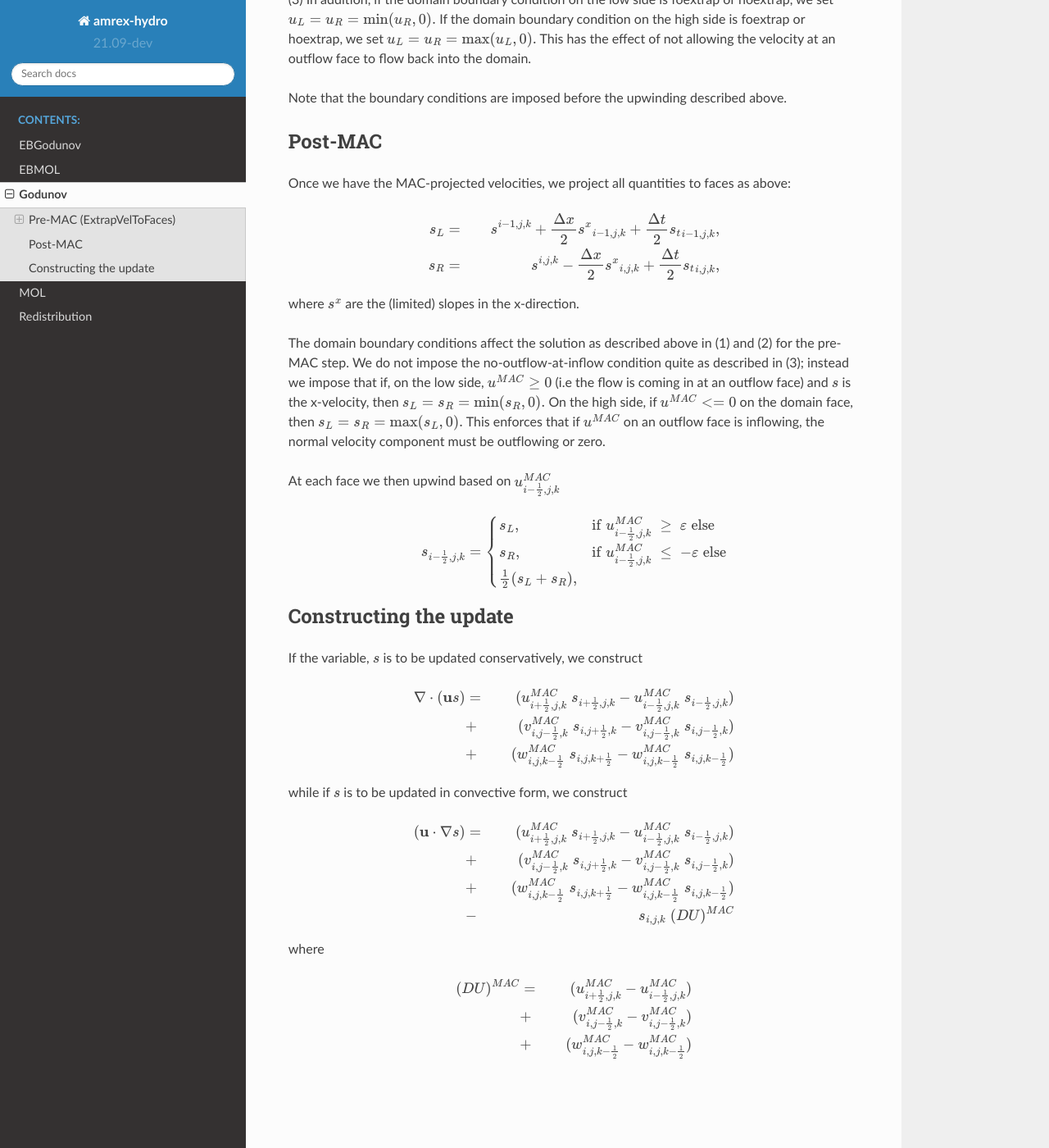
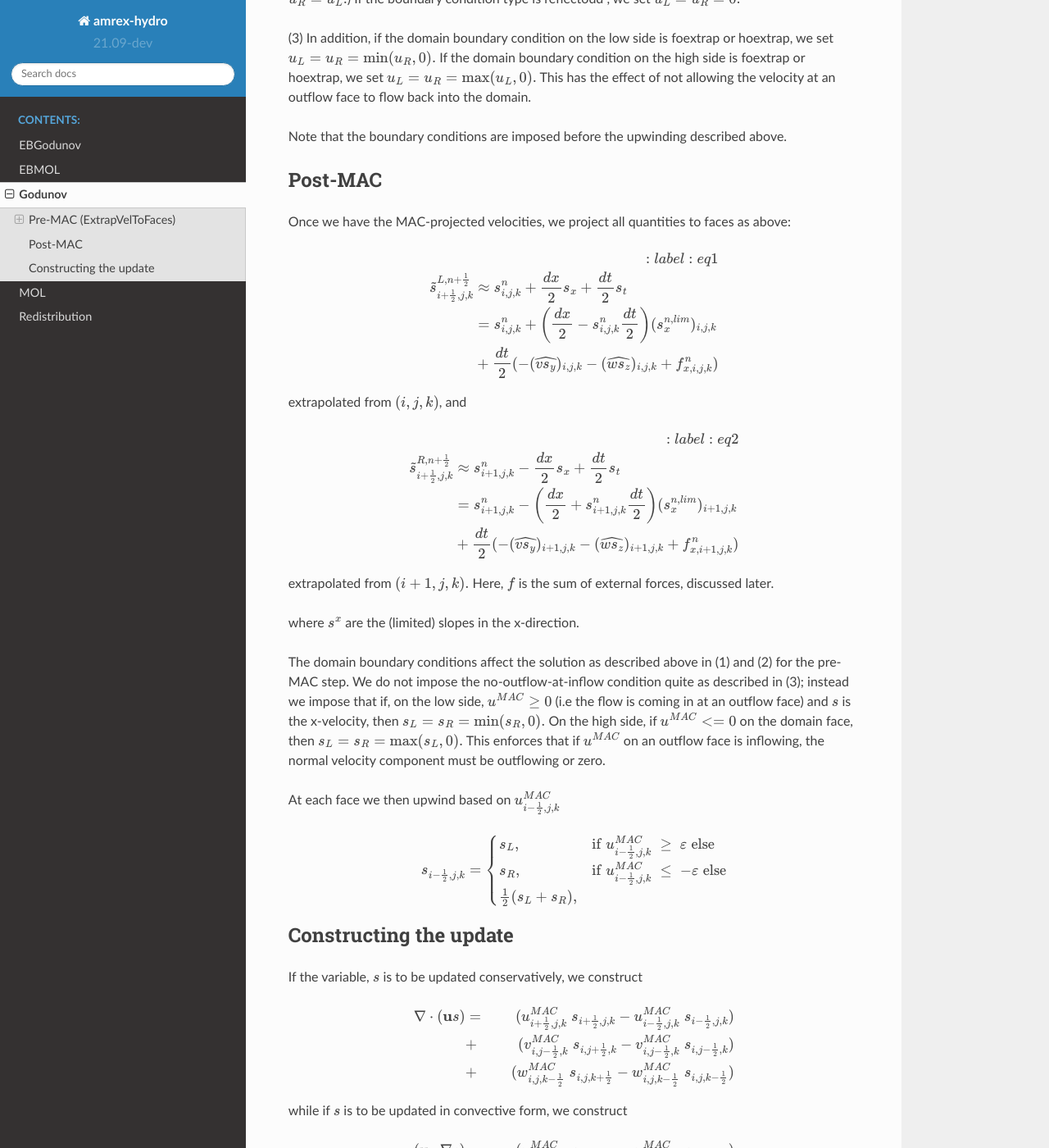
Before and after one commit to AMReX-Fluids/AMReX-Hydro, a Sphinx documentation site: the page built from Docs/source/Godunov.rst, in a window 1280 px wide and 1400 px high, scrolled down 2408 px. Shown: the whole window at 82% size. Built offline with Sphinx 7.4.7 and the Read the Docs theme 2.0.0, drawn with Linux system fonts in a browser that asks for light colours; some of the changed text lies outside the part shown.

Commit message:
Update the post-MAC part of Godunov/EBGodunov

```diff
--- a/Docs/source/Godunov.rst
+++ b/Docs/source/Godunov.rst
@@ -18,18 +18,22 @@ and right (R) states. For face :math:`(i+1/2,j,k)` this gives
 
 .. math::
 
+   :label: eq1
+
    \tilde{u}_{i+\frac{1}{2},j,k}^{L,{n+\frac{1}{2}}} & \approx u_{i,j,k}^n + \frac{dx}{2} u_x + \frac{dt}{2} u_t \\
     & = u_{i,j,k}^n + \left( \frac{dx}{2} - u^n_{i,j,k} \frac{dt}{2} \right) (u_x^{n,lim})_{i,j,k} \\
-    & + \frac{dt}{2} (-(\widehat{v u_y})_{i,j,k} - (\widehat{w u_z})_{i,j,k} + f_{x,i,j,k}^n)   :label: eq1
+    & + \frac{dt}{2} (-(\widehat{v u_y})_{i,j,k} - (\widehat{w u_z})_{i,j,k} + f_{x,i,j,k}^n)
 
 
 extrapolated from :math:`(i,j,k)`, and
 
 .. math::
 
+   :label: eq2
+
     \tilde{u}_{i+\frac{1}{2},j,k}^{R,{n+\frac{1}{2}}} & \approx u_{i+1,j,k}^n - \frac{dx}{2} u_x + \frac{dt}{2} u_t \\
     & = u_{i+1,j,k}^n - \left( \frac{dx}{2} + u^n_{i+1,j,k} \frac{dt}{2} \right)(u^{n,lim}_x)_{i+1,j,k} \\
-    & + \frac{dt}{2} (-(\widehat{v u_y})_{i+1,j,k} - (\widehat{w u_z})_{i+1,j,k} + f_{x,i+1,j,k}^n) :label: eq2
+    & + \frac{dt}{2} (-(\widehat{v u_y})_{i+1,j,k} - (\widehat{w u_z})_{i+1,j,k} + f_{x,i+1,j,k}^n)
 
 extrapolated from :math:`(i+1,j,k).` Here, :math:`f` is the sum of external forces, discussed later.
 
@@ -156,9 +160,23 @@ faces as above:
 
 .. math::
 
-   \begin{aligned}
-   s_L &=& s^{i-1,j,k} + \frac{\Delta x}{2} {s^x}_{i-1,j,k} + \frac{\Delta t}{2} {s_t}_{i-1,j,k} , \\
-   s_R &=& s^{i,j,k}   - \frac{\Delta x}{2} {s^x}_{i,j,k} + \frac{\Delta t}{2} {s_t}_{i,j,k} ,   \end{aligned}
+   :label: eq1
+
+   \tilde{s}_{i+\frac{1}{2},j,k}^{L,{n+\frac{1}{2}}} & \approx s_{i,j,k}^n + \frac{dx}{2} s_x + \frac{dt}{2} s_t \\
+    & = s_{i,j,k}^n + \left( \frac{dx}{2} - s^n_{i,j,k} \frac{dt}{2} \right) (s_x^{n,lim})_{i,j,k} \\
+    & + \frac{dt}{2} (-(\widehat{v s_y})_{i,j,k} - (\widehat{w s_z})_{i,j,k} + f_{x,i,j,k}^n)
+
+extrapolated from :math:`(i,j,k)`, and
+
+.. math::
+
+   :label: eq2
+
+    \tilde{s}_{i+\frac{1}{2},j,k}^{R,{n+\frac{1}{2}}} & \approx s_{i+1,j,k}^n - \frac{dx}{2} s_x + \frac{dt}{2} s_t \\
+    & = s_{i+1,j,k}^n - \left( \frac{dx}{2} + s^n_{i+1,j,k} \frac{dt}{2} \right)(s^{n,lim}_x)_{i+1,j,k} \\
+    & + \frac{dt}{2} (-(\widehat{v s_y})_{i+1,j,k} - (\widehat{w s_z})_{i+1,j,k} + f_{x,i+1,j,k}^n)
+
+extrapolated from :math:`(i+1,j,k).` Here, :math:`f` is the sum of external forces, discussed later.
 
 where :math:`s^x` are the (limited) slopes in the x-direction.
 
@@ -192,9 +210,9 @@ If the variable, :math:`s` is to be updated conservatively, we construct
 .. math::
 
    \begin{aligned}
-   \nabla \cdot ({\bf u}s) &=& (u^{MAC}_{i+\frac{1}{2},j,k}\; s_{i+\frac{1}{2},j,k} - u^{MAC}_{i-\frac{1}{2},j,k}\; s_{i-\frac{1}{2},j,k}) \\
-                        &+& (v^{MAC}_{i,j-\frac{1}{2},k}\; s_{i,j+\frac{1}{2},k} - v^{MAC}_{i,j-\frac{1}{2},k}\; s_{i,j-\frac{1}{2},k} ) \\
-                        &+& (w^{MAC}_{i,j,k-\frac{1}{2}}\; s_{i,j,k+\frac{1}{2}} - w^{MAC}_{i,j,k-\frac{1}{2}}\; s_{i,j,k-\frac{1}{2}}) \end{aligned}
+   \nabla \cdot ({\bf u} s) &=& (u^{MAC}_{i+\frac{1}{2},j,k}\; s_{i+\frac{1}{2},j,k} - u^{MAC}_{i-\frac{1}{2},j,k}\; s_{i-\frac{1}{2},j,k}) \\
+                         &+& (v^{MAC}_{i,j-\frac{1}{2},k}\; s_{i,j+\frac{1}{2},k} - v^{MAC}_{i,j-\frac{1}{2},k}\; s_{i,j-\frac{1}{2},k} ) \\
+                         &+& (w^{MAC}_{i,j,k-\frac{1}{2}}\; s_{i,j,k+\frac{1}{2}} - w^{MAC}_{i,j,k-\frac{1}{2}}\; s_{i,j,k-\frac{1}{2}}) \end{aligned}
 
 while if :math:`s` is to be updated in convective form, we construct
 
@@ -215,12 +233,6 @@ where
                &+& (v^{MAC}_{i,j-\frac{1}{2},k}- v^{MAC}_{i,j-\frac{1}{2},k}) \\
                &+& (w^{MAC}_{i,j,k-\frac{1}{2}}- w^{MAC}_{i,j,k-\frac{1}{2}}) \\\end{aligned}
 
-
-
-|
-|
-|
-
 These alogrithms are applied in the Godunov namespace. For API documentation, see
 `Doxygen: Godunov Namespace`_.
 
```
Also changed, not shown: Docs/source/EBGodunov.rst (+23 -6 lines).
